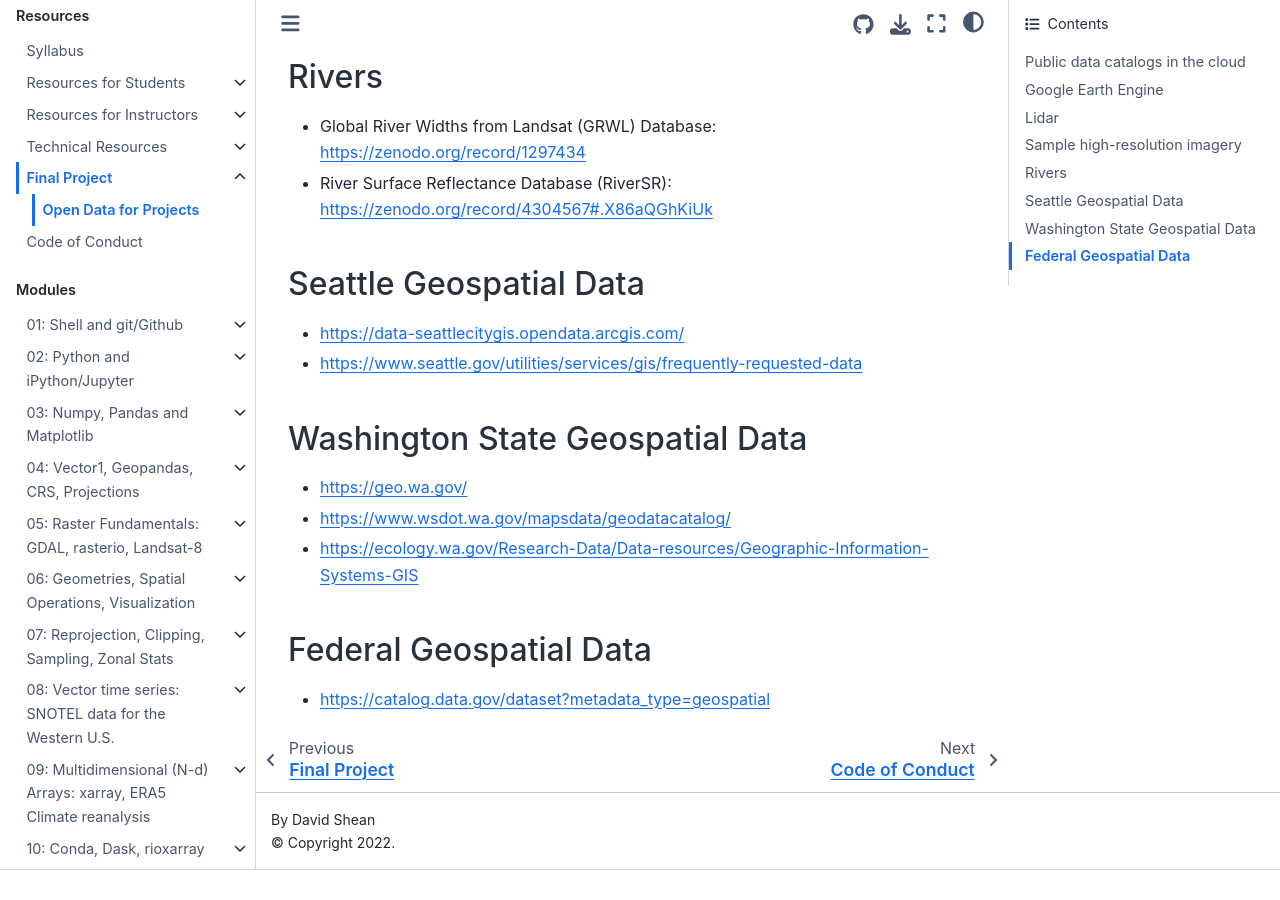
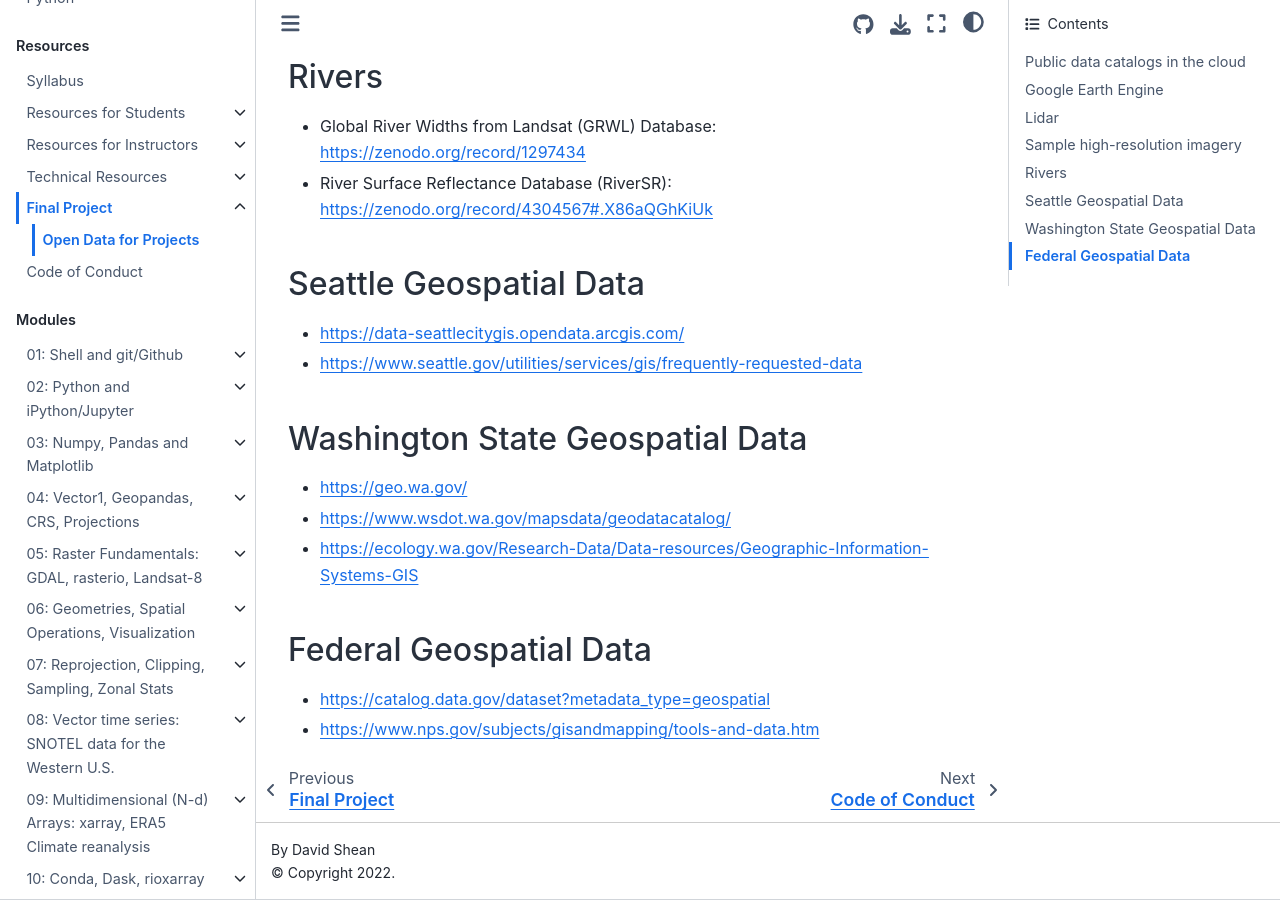
Before and after one commit to UW-GDA/jupyterbook, a Jupyter Book: the page built from book/resources/project/project_data_sources.md, in a window 1280 px wide and 900 px high, scrolled down 1512 px. Built offline with Jupyter Book 1.0.4 settings and Sphinx 7.4.7 and the Sphinx Book theme 1.1.4, drawn with Linux system fonts in a browser that asks for light colours; pages that are not in the unit, such as notebooks, are missing from menus; before the commit the page ends 2382 px from its top, so only the background shows below that; some of the changed lines change nothing that is shown.

Commit message:
Added National Park Servives
Put link to NPS data in Federal Geospatial Data

```diff
--- a/book/resources/project/project_data_sources.md
+++ b/book/resources/project/project_data_sources.md
@@ -46,3 +46,4 @@ If you find others that should be included here, please open a PR to add or send
 
 ## Federal Geospatial Data
 * https://catalog.data.gov/dataset?metadata_type=geospatial
+* https://www.nps.gov/subjects/gisandmapping/tools-and-data.htm
```
